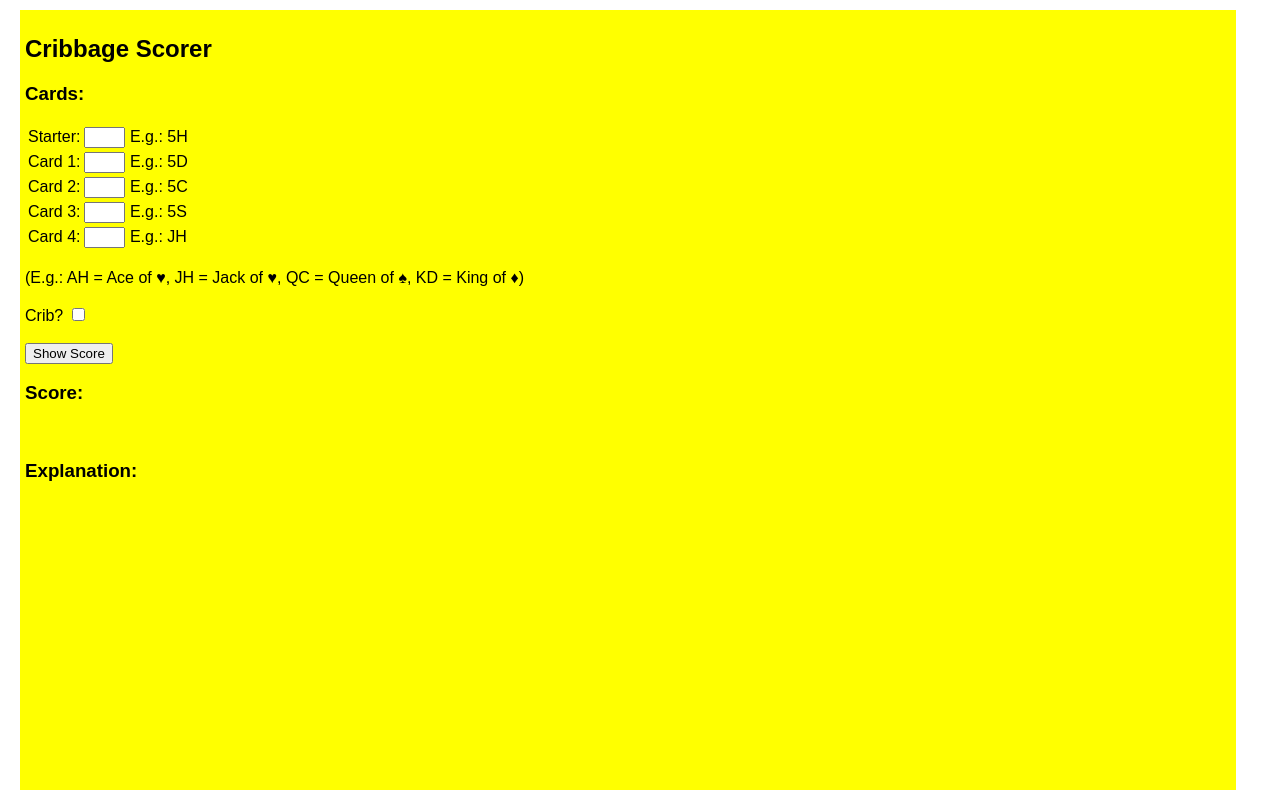
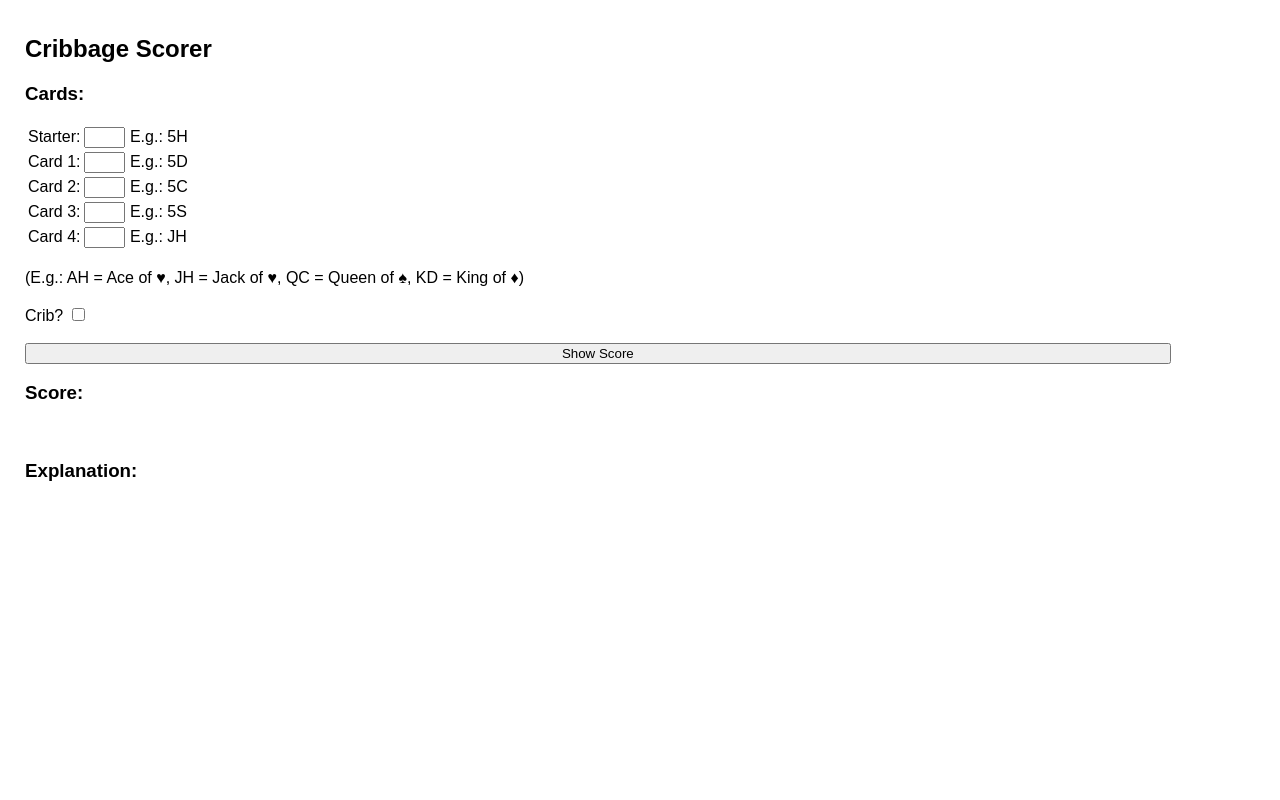
Before and after one commit to phoughton/cribbage_server, a Flask app: page / in a window 1280 px wide. Run offline with Flask 2, Linux system fonts and the light colour scheme.

Commit message:
Add form and double quotes to attributes

```diff
--- a/templates/index.html
+++ b/templates/index.html
@@ -15,11 +15,10 @@ body {
 
 .header {
     height: 40px;
-    background-color: red;
 }
 
 .mainBody {
-    background-color: yellow;
+    background-color: white;
     position: absolute;
     top: 10px;
     bottom: 10px;
@@ -28,7 +27,9 @@ body {
     padding:5px;
     font-family: Arial, Helvetica, sans-serif;
 }
-
+.go {
+  width:95%;
+}
     </style>
   </HEAD>
 <body>
@@ -36,21 +37,25 @@ body {
 <h2>Cribbage Scorer</h2>
 
 <H3>Cards:</H3>
+<FORM>
   <TABLE>
-<TR><TD>Starter:</TD><TD><input id="starter" type="text" length=2 size=2 tabindex=0 /> E.g.: 5H</TD></TR>
-<TR><TD>Card 1: </TD><TD><input id="hand1" type="text" length=2 size=2 tabindex=1 /> E.g.: 5D</TD></TR>
-<TR><TD>Card 2: </TD><TD><input id="hand2" type="text" length=2 size=2 tabindex=2 /> E.g.: 5C</TD></TR>
-<TR><TD>Card 3: </TD><TD><input id="hand3" type="text" length=2 size=2 tabindex=3 /> E.g.: 5S</TD></TR>
-<TR><TD>Card 4: </TD><TD><input id="hand4" type="text" length=2 size=2 tabindex=4 /> E.g.: JH</TD></TR>
+    <TR><TD>Starter:</TD><TD><input id="starter" type="text" length="2" size="2" tabindex="1" /> E.g.: 5H</TD></TR>
+    <TR><TD>Card 1: </TD><TD><input id="hand1" type="text" length="2" size="2" tabindex="2" /> E.g.: 5D</TD></TR>
+    <TR><TD>Card 2: </TD><TD><input id="hand2" type="text" length="2" size="2" tabindex="3" /> E.g.: 5C</TD></TR>
+    <TR><TD>Card 3: </TD><TD><input id="hand3" type="text" length="2" size="2" tabindex="4" /> E.g.: 5S</TD></TR>
+    <TR><TD>Card 4: </TD><TD><input id="hand4" type="text" length="2" size="2" tabindex="5" /> E.g.: JH</TD></TR>
   </TABLE>
 
   <BR/>
   (E.g.: AH = Ace of ♥, JH = Jack of ♥, QC = Queen of ♠, KD = King of ♦)
   <BR/><BR/>
-Crib? <input id="crib" type="checkbox" value=false tabindex=5 /><BR/>
+  Crib?
+  <input id="crib" type="checkbox" value=false tabindex=6 /><BR/>
 
   <BR/>
-<button type="button" onclick="showScoreCalc()" tabindex=6 >Show Score</button><BR/>
+  <button type="button" onclick="showScoreCalc()" tabindex=7 class="go">Show Score</button><BR/>
+</FORM>
+
 
 <h3>Score:</h3><div id="score_result"><BR/></div>
 <h3>Explanation:</h3><div id="score_explanation"><BR/><BR/><BR/><BR/><BR/></div>
```
Lines whose indentation alone changed are shown as unchanged.
